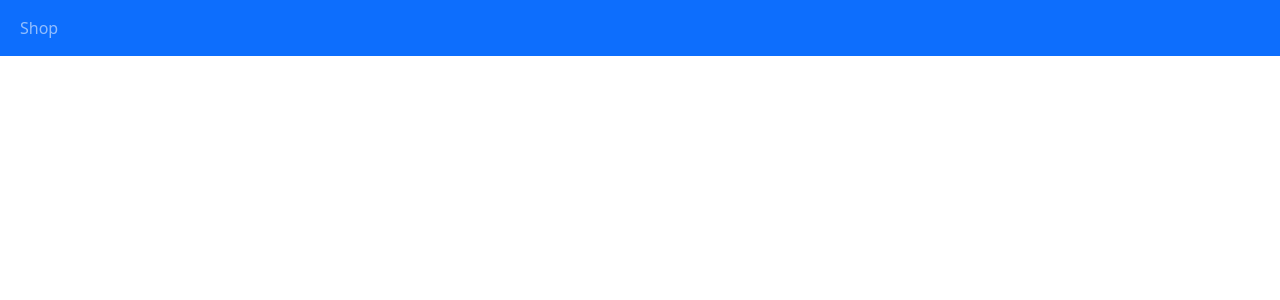
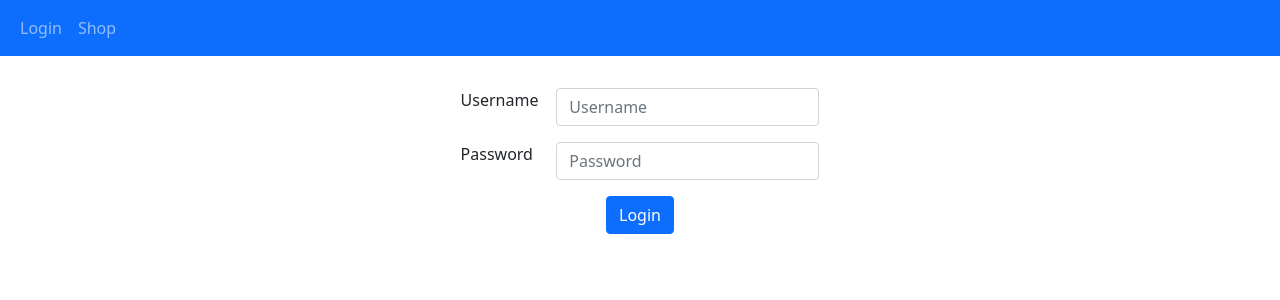
Before and after one commit to Rafael-Lopez/MashiCare-Angular, an Angular app: page /user/login in a window 1280 px wide. Before the commit this address led to /. Shown: the top 300 px of the page. Built offline with nearby package versions, Linux system fonts and the light colour scheme.

Commit message:
MC-8: As a User, I would like to have a Login link in the navbar to be able to log into my account

```diff
--- a/src/app/app-routing.module.ts
+++ b/src/app/app-routing.module.ts
@@ -11,6 +11,7 @@ const routes: Routes = [
   { path: 'management/login', component: LoginComponent },
   { path: 'management/dashboard', component: DashboardComponent },
   { path: 'management/dashboard/edit-product', component: EditProductComponent },
+  { path: 'user/login', component: LoginComponent },
 ];
 
 @NgModule({
--- a/src/app/components/login/login.component.ts
+++ b/src/app/components/login/login.component.ts
@@ -20,17 +20,29 @@ export class LoginComponent implements OnInit {
 
   validateUser(): void {
     const user = new User(this.username, this.password);
+    let isAdmin = false;
+
     this.restApiService.login(user).subscribe(
       responseData => {
         const authenticatedUser = new User(user.username, user.password);
         authenticatedUser.authenticated = responseData.authenticated;
         const authorities = new Array<string>();
+
         responseData.authorities.forEach( (authorityObject: any) => {
           authorities.push(authorityObject.authority);
+          if (authorityObject.authority === 'ROLE_ADMIN') {
+            isAdmin = true;
+          }
         });
+
         authenticatedUser.authorities = authorities;
         window.sessionStorage.setItem('userDetails', JSON.stringify(authenticatedUser));
-        this.router.navigate(['management/dashboard']);
+
+        if (isAdmin) {
+          this.router.navigate(['management/dashboard']);
+        } else {
+          this.router.navigate(['shop']);
+        }
       }, error => {
         console.log(error);
       });
--- a/src/app/components/management/dashboard/dashboard.component.html
+++ b/src/app/components/management/dashboard/dashboard.component.html
@@ -1,2 +1 @@
-<p class="h1 text-center">Products</p>
 <app-products [products]="products"></app-products>
--- a/src/app/components/navbar/navbar.component.html
+++ b/src/app/components/navbar/navbar.component.html
@@ -3,9 +3,11 @@
     <div class="collapse navbar-collapse" id="navbarSupportedContent">
       <ul class="navbar-nav me-auto mb-2 mb-lg-0">
         <li class="nav-item">
+          <a class="nav-link" role="button" (click)="redirect('/user/login')">Login</a>
+        </li>
+        <li class="nav-item">
           <a class="nav-link" role="button" (click)="redirect('/shop')">Shop</a>
         </li>
-        <li class="nav-item">
       </ul>
     </div>
   </div>
--- a/src/app/components/products/products.component.html
+++ b/src/app/components/products/products.component.html
@@ -1,4 +1,5 @@
 <div class="m-2">
+  <p class="h2 text-center mb-2" *ngIf="user !== null">Welcome <em><u>{{user.username}}</u></em>!</p>
   <div class="row">
     <div class="col-sm-12 col-md-6 col-lg-3" *ngFor="let product of products">
       <app-product
--- a/src/app/components/products/products.component.ts
+++ b/src/app/components/products/products.component.ts
@@ -1,4 +1,5 @@
 import {Component, Input, OnInit} from '@angular/core';
+import {User} from '../../models/User';
 
 @Component({
   selector: 'app-products',
@@ -7,7 +8,16 @@ import {Component, Input, OnInit} from '@angular/core';
 })
 export class ProductsComponent implements OnInit {
   @Input() products: any | undefined;
-  constructor() { }
+  user: User | null;
+
+  constructor() {
+    const userDetailsStr = window.sessionStorage.getItem('userDetails');
+    if (userDetailsStr !== null) {
+      this.user = (JSON.parse(userDetailsStr || '{}'));
+    } else {
+      this.user = null;
+    }
+  }
 
   ngOnInit(): void {
   }
```
